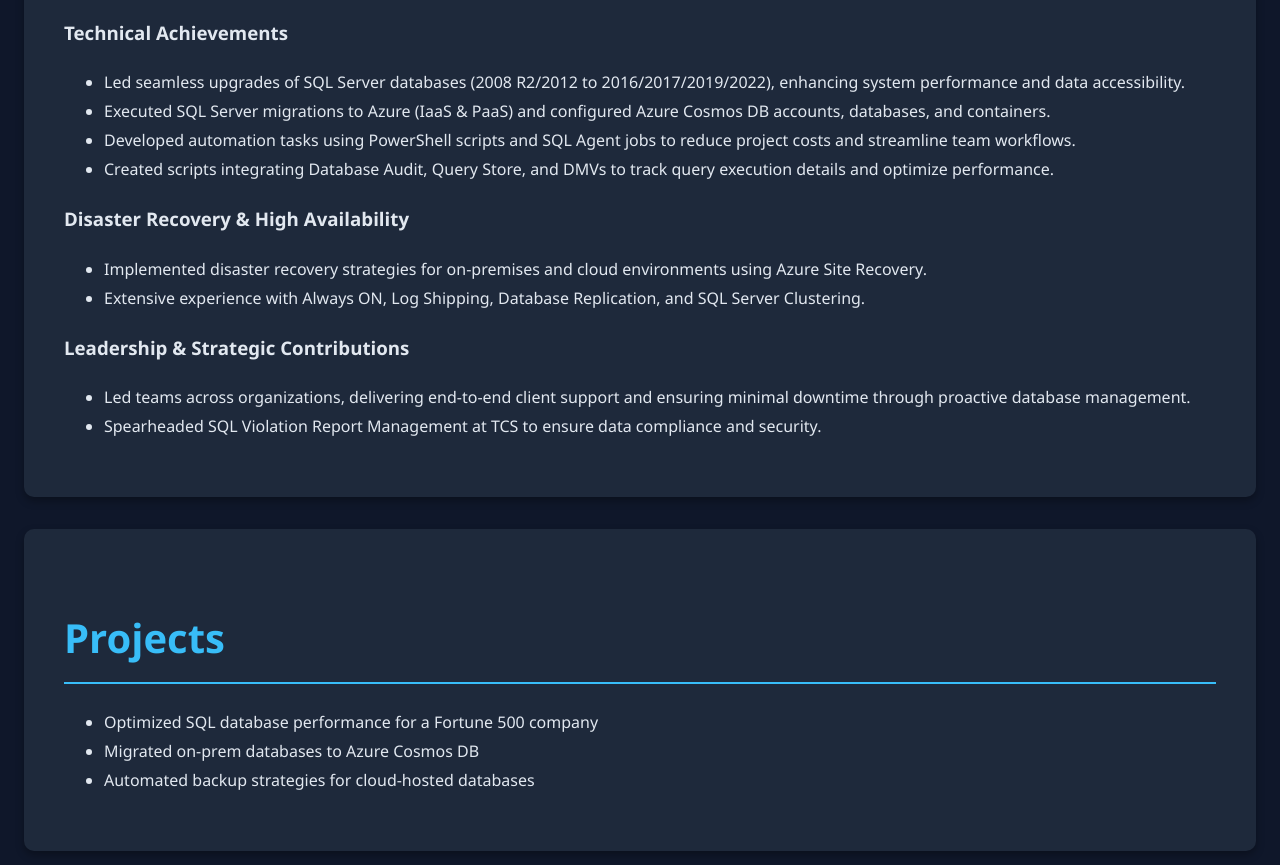
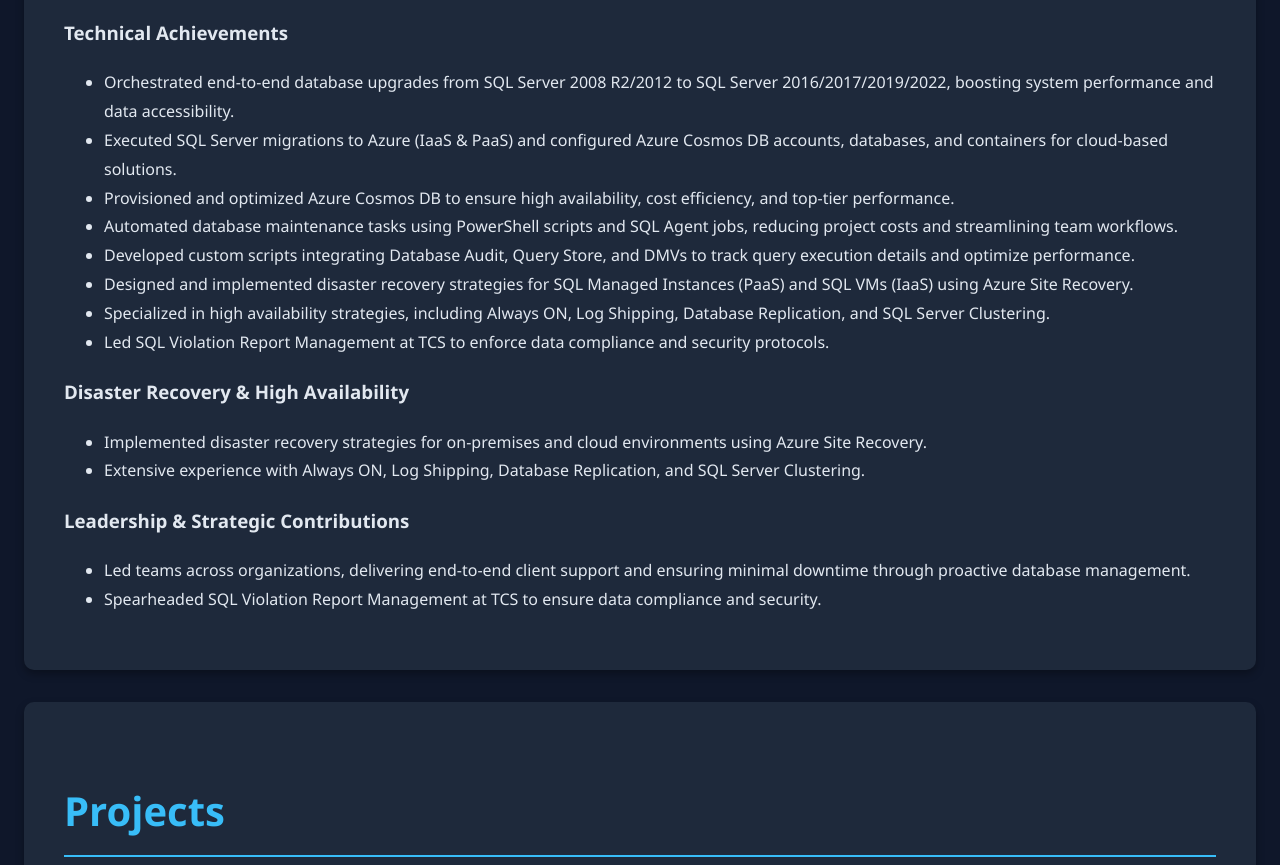
Before and after one commit to siddharth24041990/siddharth-portfolio, a plain HTML site: page index.html in a window 1280 px wide. Shown: the part 1198-2063 px from the top of the page. Drawn offline with Linux system fonts and the light colour scheme.

Commit message:
Update index.html

```diff
--- a/index.html
+++ b/index.html
@@ -41,10 +41,14 @@
 
         <h3>Technical Achievements</h3>
         <ul>
-            <li>Led seamless upgrades of SQL Server databases (2008 R2/2012 to 2016/2017/2019/2022), enhancing system performance and data accessibility.</li>
-            <li>Executed SQL Server migrations to Azure (IaaS & PaaS) and configured Azure Cosmos DB accounts, databases, and containers.</li>
-            <li>Developed automation tasks using PowerShell scripts and SQL Agent jobs to reduce project costs and streamline team workflows.</li>
-            <li>Created scripts integrating Database Audit, Query Store, and DMVs to track query execution details and optimize performance.</li>
+            <li>Orchestrated end-to-end database upgrades from SQL Server 2008 R2/2012 to SQL Server 2016/2017/2019/2022, boosting system performance and data accessibility.</li>
+            <li>Executed SQL Server migrations to Azure (IaaS & PaaS) and configured Azure Cosmos DB accounts, databases, and containers for cloud-based solutions.</li>
+            <li>Provisioned and optimized Azure Cosmos DB to ensure high availability, cost efficiency, and top-tier performance.</li>
+            <li>Automated database maintenance tasks using PowerShell scripts and SQL Agent jobs, reducing project costs and streamlining team workflows.</li>
+            <li>Developed custom scripts integrating Database Audit, Query Store, and DMVs to track query execution details and optimize performance.</li>
+            <li>Designed and implemented disaster recovery strategies for SQL Managed Instances (PaaS) and SQL VMs (IaaS) using Azure Site Recovery.</li>
+            <li>Specialized in high availability strategies, including Always ON, Log Shipping, Database Replication, and SQL Server Clustering.</li>
+            <li>Led SQL Violation Report Management at TCS to enforce data compliance and security protocols.</li>
         </ul>
 
         <h3>Disaster Recovery & High Availability</h3>
```
